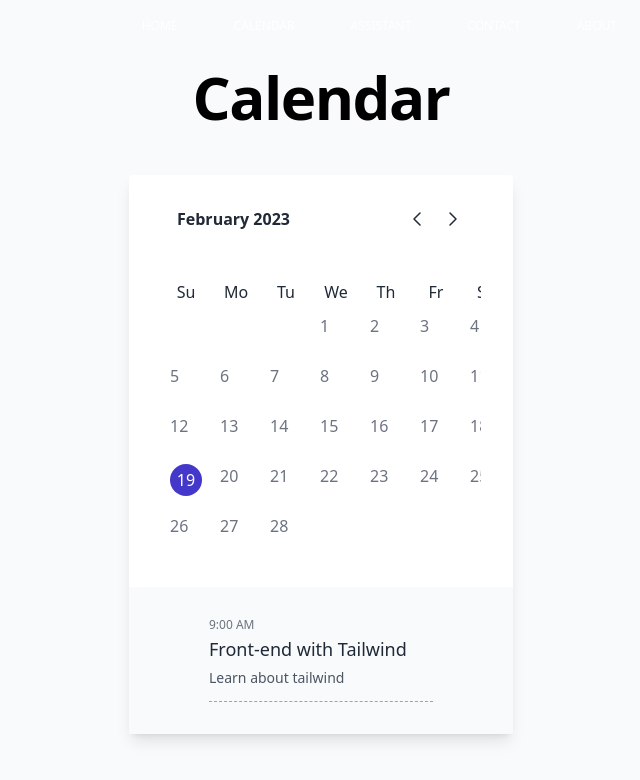
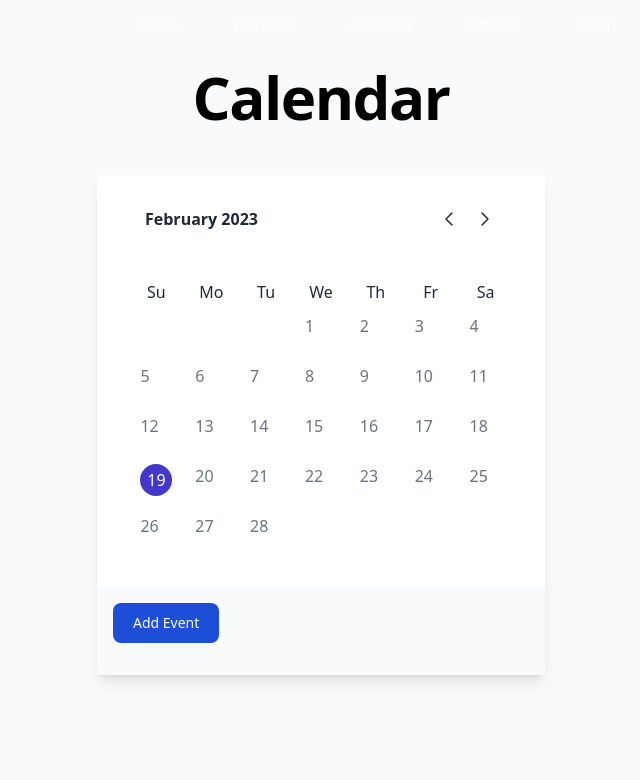
Before and after one commit to innonka/StudyBuddyAI, a React (Create React App) app: page /calendar in a window 1280 px wide. Shown: the top 780 px of the page, without its empty margins (319-959 px from the left). Built offline with nearby package versions, Linux system fonts and the light colour scheme.

Commit message:
add events to tailwind calendar

```diff
--- a/src/pages/Calendar.js
+++ b/src/pages/Calendar.js
@@ -1,21 +1,46 @@
 import { useEffect, useState } from "react";
 import dateFormat from "dateformat";
 
+const storageKey = "study-buddy-calendar-events";
+
 function Calendar() {
+  let initCalled = false;
+
   const [activeMonth, setActiveMonth] = useState(new Date());
 
   const [selectedDate, setSelectedDate] = useState(activeMonth.getDate());
 
   const daysOfWeek = ["Su", "Mo", "Tu", "We", "Th", "Fr", "Sa"];
 
-  const [calendarTitle, setCalendarTitle] = useState("");
+  let eventString = localStorage.getItem(storageKey);
+  if (eventString == null || eventString == "") {
+    eventString = "[]";
+  }
 
-  const [events, setEvents] = useState([]);
-
+  const [events, setEvents] = useState(JSON.parse(eventString));
   const [weeks, setWeeks] = useState([]);
 
+  const getEvents = () => {
+    const date = new Date(
+      activeMonth.getFullYear(),
+      activeMonth.getMonth(),
+      selectedDate
+    );
+    const dateKey = dateFormat(date, "ddMMyyyy");
+
+    const currentDateKey = dateFormat(date, "ddMMyyyy");
+
+    const todayEvents = events.filter((e) => e.dateKey == currentDateKey);
+    return todayEvents;
+  };
+
   const updateCalendar = () => {
-    weeks.splice(0, weeks.length); // empty the array
+    if (initCalled) {
+      return;
+    }
+    initCalled = true;
+
+    const newWeeks = [];
 
     const startOfMonth = new Date(
       activeMonth.getFullYear(),
@@ -41,37 +66,19 @@ function Calendar() {
       if (tempDate.getDay() == 0) {
         // start of new week
         if (i > 1) {
-          weeks.push(currentWeek);
+          newWeeks.push(currentWeek);
         }
         currentWeek = {};
       }
-      currentWeek[daysOfWeek[tempDate.getDay()]] = { day: i, date: tempDate };
+      currentWeek[daysOfWeek[tempDate.getDay()]] = i;
     }
-    weeks.push(currentWeek);
-    //setWeeks(weeks);
+    newWeeks.push(currentWeek);
+    setWeeks(newWeeks);
   };
 
   useEffect(() => {
     updateCalendar();
   }, [activeMonth]);
-
-  //updateCalendar();
-
-  useEffect(() => {
-    setCalendarTitle("Calendar"); // triggers react to render everything
-    if (events.length > 0) {
-      return;
-    }
-    events.push({
-      time: "9:00 AM",
-      subject: "Front-end with Tailwind",
-      description: "Learn about tailwind",
-      id: uuidv4(),
-    });
-    console.log(events);
-    updateCalendar();
-    console.log("i fire once");
-  }, []);
 
   const updateMonth = (value) => {
     setActiveMonth(
@@ -81,34 +88,62 @@ function Calendar() {
   };
 
   const showDay = (day) => {
-    if (day?.day == selectedDate) {
+    if (day == selectedDate) {
       return (
         <p className="focus:outline-none  focus:ring-2 focus:ring-offset-2 focus:ring-indigo-700 focus:bg-indigo-500 hover:bg-indigo-500 text-base w-8 h-8 flex items-center justify-center font-medium text-white bg-indigo-700 rounded-full">
-          {day?.day}
+          {day}
         </p>
       );
     } else {
       return (
         <p className="text-base text-gray-500 dark:text-gray-100 font-medium rounded-full w-8 h-8">
-          {day?.day}
+          {day}
         </p>
       );
     }
   };
 
   const onDateClick = (day) => {
-    console.log("clicked on ", day);
-    setSelectedDate(day.day);
+    if (day) {
+      setSelectedDate(day);
+    }
+  };
+
+  const addEventClick = () => {
+    const date = new Date(
+      activeMonth.getFullYear(),
+      activeMonth.getMonth(),
+      selectedDate
+    );
+    const dateKey = dateFormat(date, "ddMMyyyy");
+
+    const time = prompt("Enter time", "10:00 AM");
+    const subject = prompt("Subject");
+    const description = prompt("Description");
+
+    const newEvents = events.map((x) => x);
+    newEvents.push({
+      time: time,
+      subject: subject,
+      description: description,
+      id: uuidv4(),
+      date: date,
+      dateKey: dateKey,
+    });
+
+    setEvents(newEvents);
+
+    localStorage.setItem(storageKey, JSON.stringify(newEvents));
   };
 
   return (
     <div className="text-2xl p-4 mx-auto  max-w-2xl ">
       <h1 className="text-center text-2xl sm:text-4xl md:text-5xl xl:text-6xl font-bold tracking-tight mb-4">
-        {calendarTitle}
+        Calendar
       </h1>
 
       <div className="flex items-center justify-center py-8 px-4">
-        <div className="max-w-sm w-full shadow-lg">
+        <div className="max-w-md w-full shadow-lg">
           <div className="md:p-8 p-5 dark:bg-gray-800 bg-white rounded-t">
             <div className="px-4 flex items-center justify-between">
               <span
@@ -196,9 +231,15 @@ function Calendar() {
               </table>
             </div>
           </div>
-          <div className="md:py-8 py-5 md:px-16 px-5 dark:bg-gray-700 bg-gray-50 rounded-b">
+          <div className="md:p-4 p-2 dark:bg-gray-700 bg-gray-50 rounded-b">
+            <button
+              onClick={addEventClick}
+              className="mb-4 text-white bg-blue-700 hover:bg-blue-800 focus:ring-4 focus:ring-blue-300 font-medium rounded-lg text-sm px-5 py-2.5 mr-2 mb-2 dark:bg-blue-600 dark:hover:bg-blue-700 focus:outline-none dark:focus:ring-blue-800"
+            >
+              Add Event
+            </button>
             <div className="px-4">
-              {events.map((event) => (
+              {getEvents().map((event) => (
                 <div
                   key={event.id}
                   className="border-b pb-4 border-gray-400 border-dashed"
```
